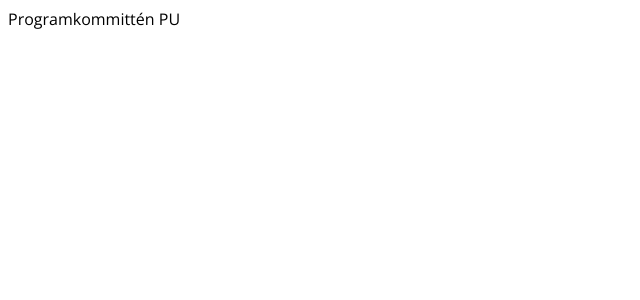
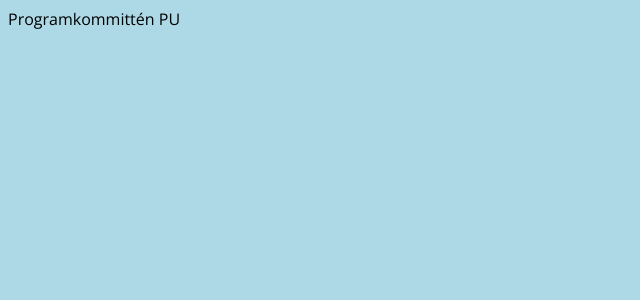
Before and after one commit to Programkommitten-PU/programkommitten.se, a Next.js app: page / in a window 1280 px wide. Shown: the top 300 px of the page, without its empty margins (0-640 px from the left). Built offline with nearby package versions, Linux system fonts and the light colour scheme.

Commit message:
Add global themeing with styled components

```diff
--- a/src/app/layout.tsx
+++ b/src/app/layout.tsx
@@ -1,6 +1,5 @@
-import { Open_Sans } from 'next/font/google'
-
-const openSans = Open_Sans({ subsets: ['latin'] })
+import { GlobalStyle } from './themes/GlobalStyle'
+import { ThemeProvider } from './themes/ThemeProvider'
 
 export const metadata = {
   title: 'Programkomittén PU',
@@ -9,7 +8,7 @@ export const metadata = {
 export default function RootLayout({ children }: { children: React.ReactNode }) {
   return (
     <html lang="en">
-      <body className={openSans.className}>{children}</body>
+      <ThemeProvider children={children} />
     </html>
   )
 }
--- /dev/null
+++ b/src/app/themes/GlobalStyle.ts
@@ -0,0 +1,8 @@
+'use client'
+import { createGlobalStyle } from 'styled-components'
+
+export const GlobalStyle = createGlobalStyle`
+  body {
+    background-color: lightblue;
+  }
+`
--- /dev/null
+++ b/src/app/themes/ThemeProvider.tsx
@@ -0,0 +1,23 @@
+'use client'
+import { FC, ReactNode } from 'react'
+import { ThemeProvider as ThemesProvider } from 'styled-components'
+import theme from './theme.json'
+import { GlobalStyle } from './GlobalStyle'
+import { Open_Sans } from 'next/font/google'
+
+export type ThemeType = typeof theme
+
+export interface ThemeProviderProps {
+  children?: ReactNode
+}
+
+const openSans = Open_Sans({ subsets: ['latin'] })
+
+export const ThemeProvider: FC<ThemeProviderProps> = ({ children }) => {
+  return (
+    <ThemesProvider theme={theme}>
+      <GlobalStyle />
+      <body className={openSans.className}>{children}</body>
+    </ThemesProvider>
+  )
+}
--- /dev/null
+++ b/src/app/themes/styled.d.ts
@@ -0,0 +1,6 @@
+import 'styled-components/macro'
+import { ThemeType } from './ThemeProvider'
+
+declare module 'styled-components/macro' {
+  export interface DefaultTheme extends ThemeType {}
+}
--- /dev/null
+++ b/src/app/themes/theme.json
@@ -0,0 +1,7 @@
+{
+  "colors": {
+    "background": "#232323",
+    "selection": "#006a6a",
+    "text": "#fbf8f3"
+  }
+}
```
